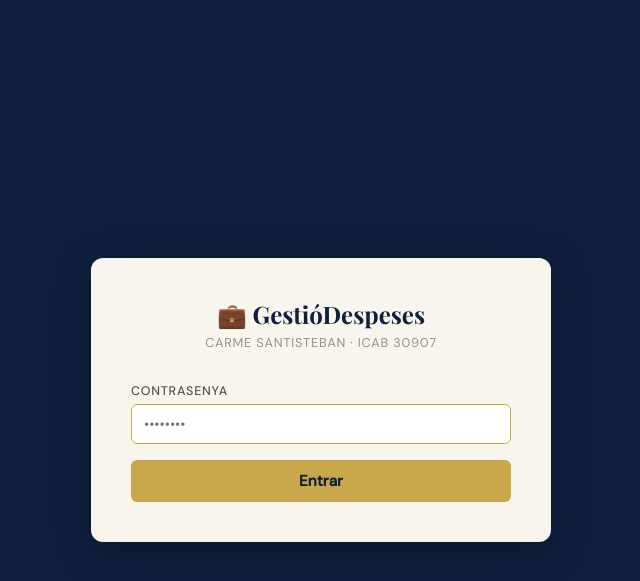
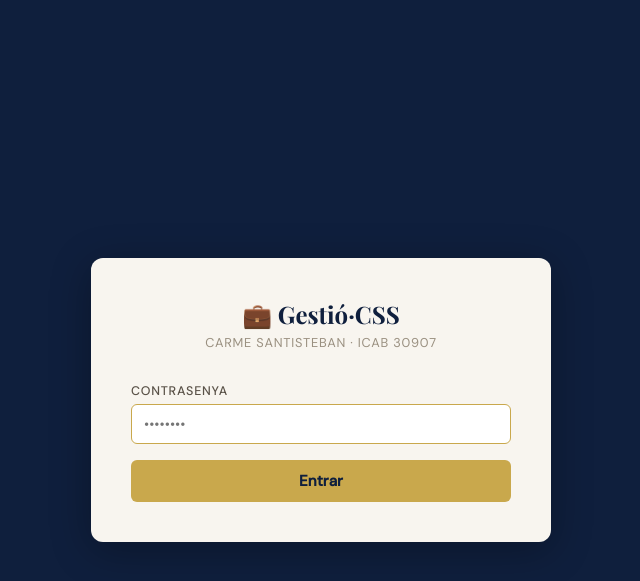
Before and after one commit to carme-santisteban/gestio-despeses-, a Flask app: page /login in a window 1280 px wide. Shown: the top 581 px of the page, without its empty margins (319-959 px from the left). Run offline with Flask 3, Linux system fonts and the light colour scheme; parts of the project's set-up code (start-up, migrations or seed data) failed here and were passed over.

Commit message:
Fix: nom Gestió·CSS també al login

```diff
--- a/templates/login.html
+++ b/templates/login.html
@@ -3,7 +3,7 @@
 <head>
   <meta charset="UTF-8">
   <meta name="viewport" content="width=device-width, initial-scale=1.0">
-  <title>GestióDespeses — Accés</title>
+  <title>Gestió·CSS — Accés</title>
   <link href="https://fonts.googleapis.com/css2?family=Playfair+Display:wght@600;700&family=DM+Sans:wght@300;400;500&display=swap" rel="stylesheet">
   <style>
     body{font-family:"DM Sans",sans-serif;background:#0f1f3d;min-height:100vh;display:flex;align-items:center;justify-content:center;margin:0}
@@ -20,7 +20,7 @@
 </head>
 <body>
   <div class="box">
-    <div class="logo">💼 GestióDespeses</div>
+    <div class="logo">💼 Gestió·CSS</div>
     <div class="sub">Carme Santisteban · ICAB 30907</div>
     <form method="POST" action="/login">
       <label for="password">Contrasenya</label>
```
